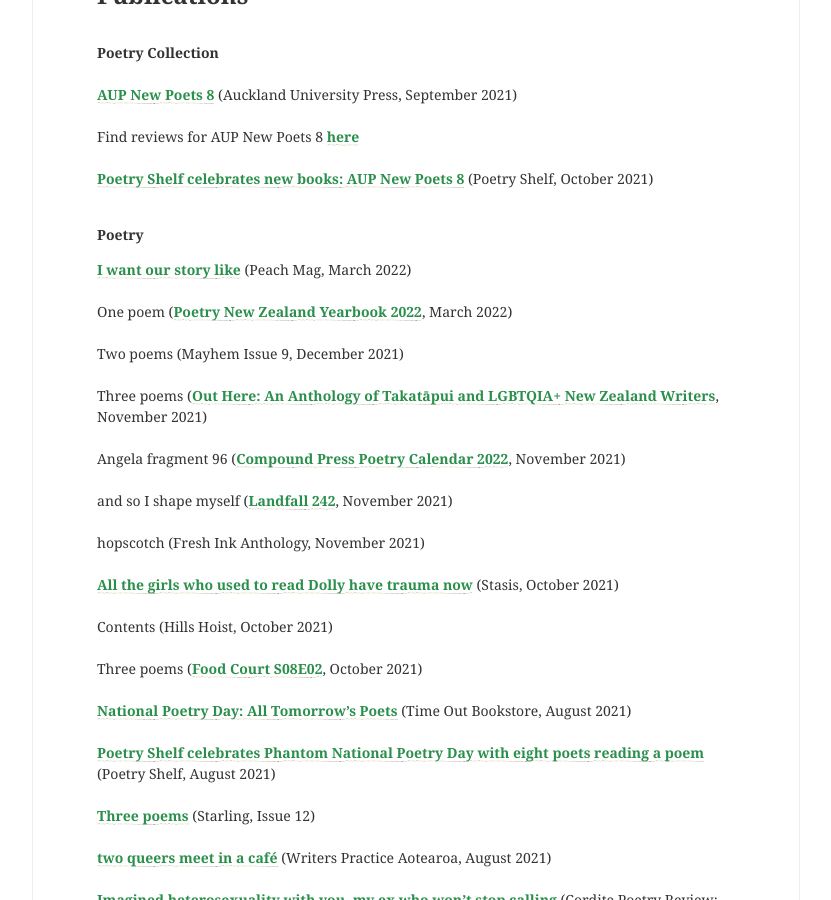
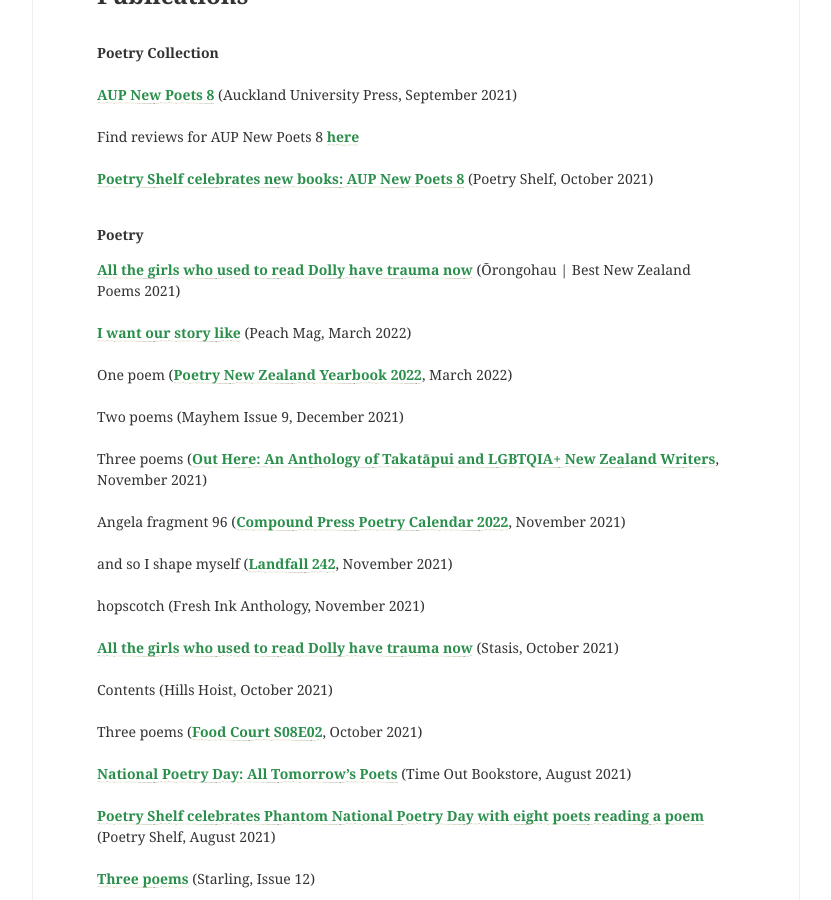
Before and after one commit to lilyholloway/lilyholloway.github.io, a Jekyll site: the page built from cv.md, in a window 1280 px wide and 900 px high, scrolled down 399 px. Shown: the whole window, without its empty margins (224-1055 px from the left). Built offline with Jekyll 4.4.1, drawn with Linux system fonts in a browser that asks for light colours; nearby versions of some CDN libraries.

Commit message:
Update cv.md

```diff
--- a/cv.md
+++ b/cv.md
@@ -16,6 +16,8 @@
 
 <b>Poetry</b><br>
 
+<b><a href="https://www.bestnewzealandpoems.org.nz/2021-contents/lily-holloway/">All the girls who used to read Dolly have trauma now</a></b> (Ōrongohau | Best New Zealand Poems 2021)<br>
+<br>
 <b><a href="https://www.peachmgzn.com/lily-holloway">I want our story like</a></b> (Peach Mag, March 2022)<br>
 <br>
 One poem (<b><a href="https://www.masseypress.ac.nz/books/poetry-new-zealand-yearbook-2022/">Poetry New Zealand Yearbook 2022</a></b>, March 2022)<br>
```
